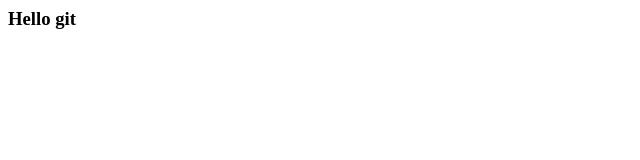
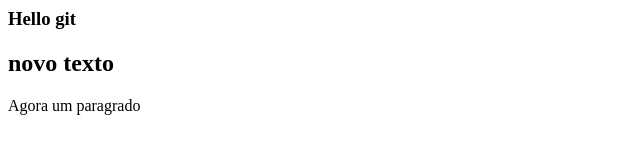
Before and after one commit to rleandro/meetup-git, a plain HTML site: page index.html in a window 1280 px wide. Shown: the whole page, without its empty margins (0-640 px from the left). Drawn offline with Linux system fonts and the light colour scheme.

Commit message:
agora um paragrafo na pagina

```diff
--- a/index.html
+++ b/index.html
@@ -4,5 +4,7 @@
 	</head>
 	<body>
 		<h3>Hello git</h3>
+		<h2>novo texto</h2>
+		<p>Agora  um paragrado</p>
 	</body>
 </html>
```
